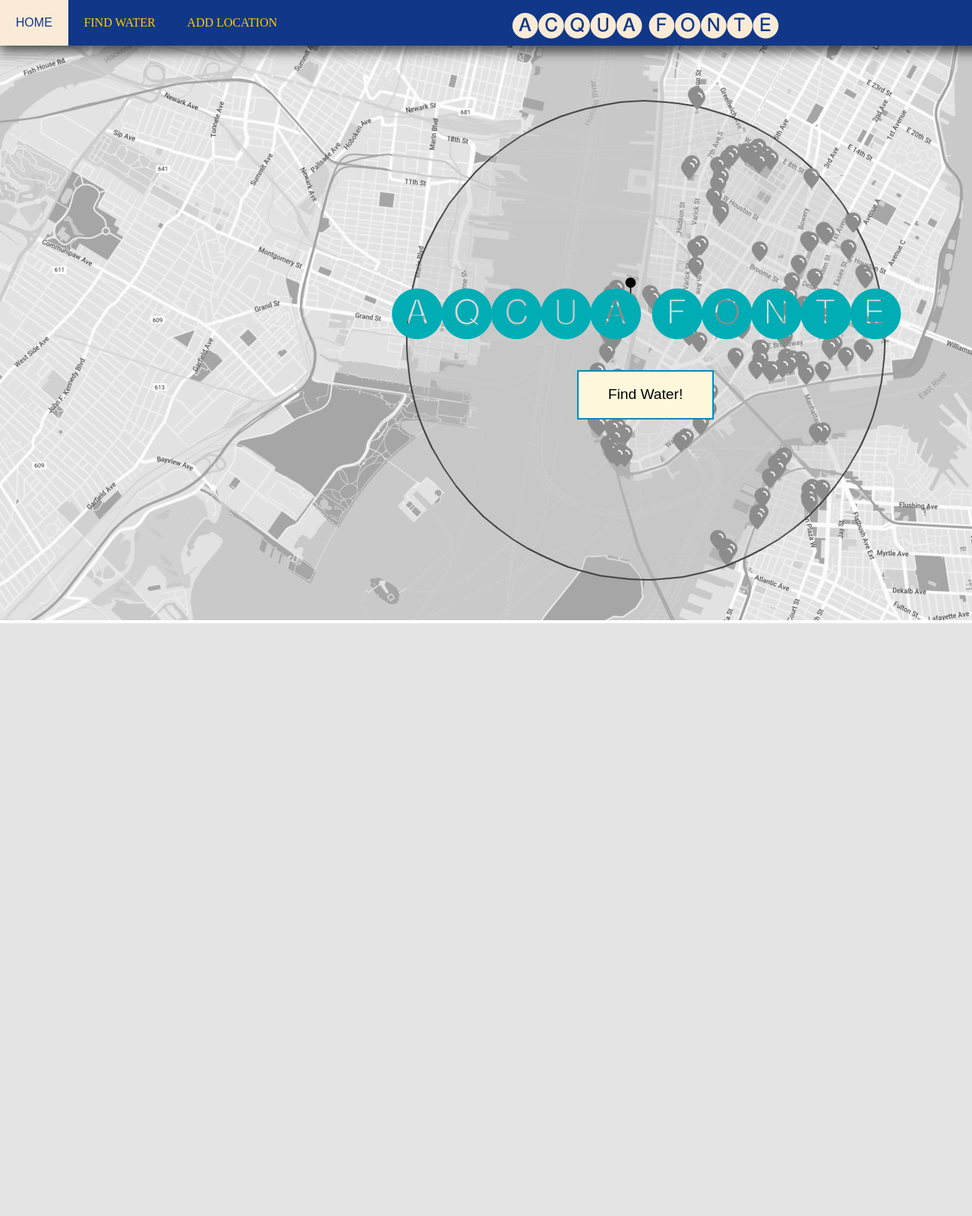
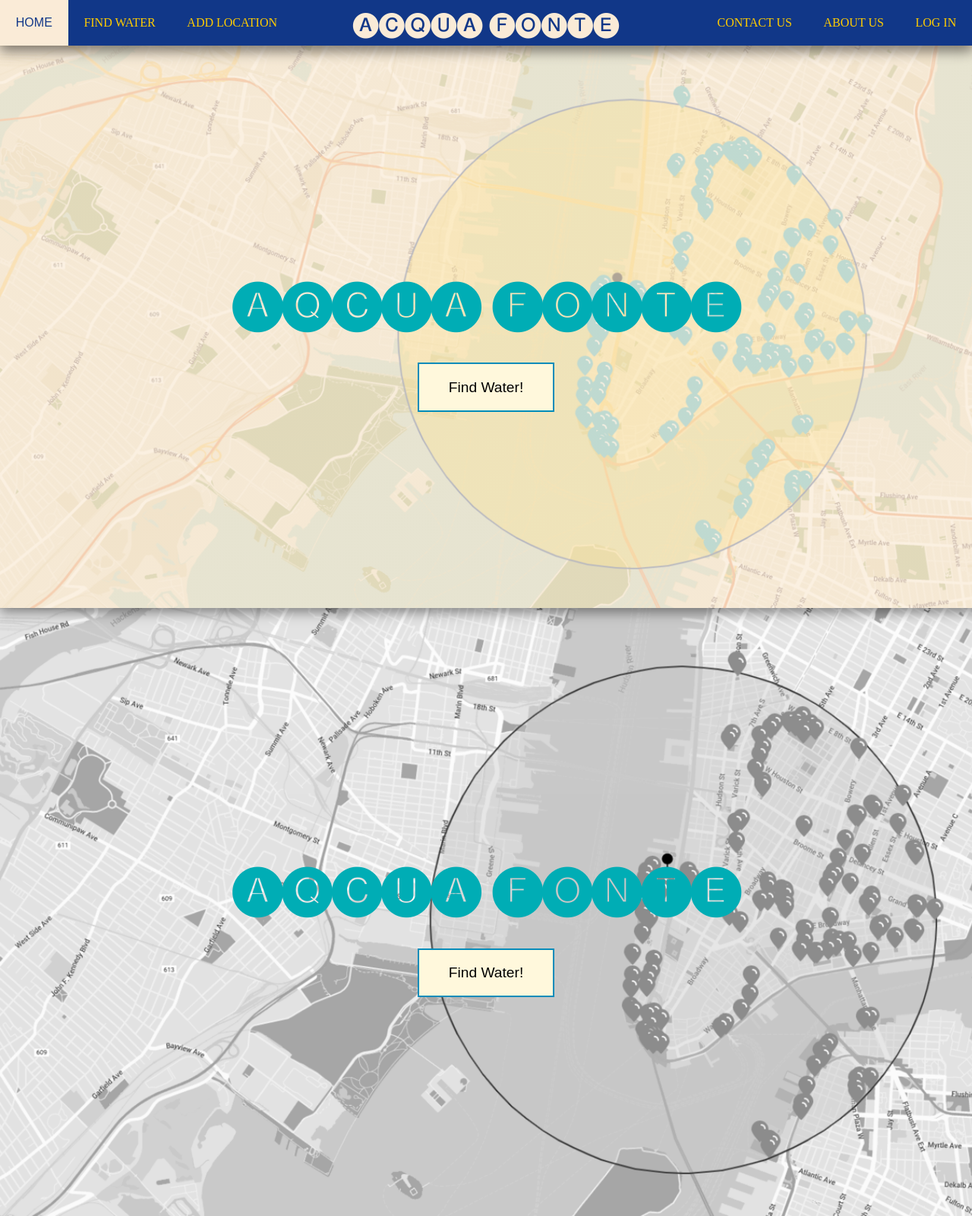
Before and after one commit to esteakshapin/AcquaFonte, a Flask app: page / in a window 1280 px wide. Shown: the whole page at 76% size. Before the commit the page ends 820 px from the top, so only its background shows below. Run offline with Flask 2, Linux system fonts and the light colour scheme.

Commit message:
reverted back

```diff
--- a/static/css/index.css
+++ b/static/css/index.css
@@ -6,14 +6,18 @@ html,body{
   width: 100vw;
   height: 100vh;
   display: table;
-  overflow: hidden;
 }
 .underDiv {
   display: table-row;
   height: 100%;
   width: 100%;
+  background-image: linear-gradient(
+      rgba(250, 235, 215, .7),
+      rgba(250, 235, 215, .7)
+    ), url('/static/img/home_page_background_with_markers_transparent.PNG');
+  background-repeat: no-repeat;
+  background-size: cover;
   opacity: 1;
-  overflow: hidden;
 }
 
 h1{
@@ -23,7 +27,7 @@ h1{
   transition-duration: 0.8s;
 }
 .second_page{
-  height: 100%;
+  height: 100vh;
   position: relative;
 }
 button{
@@ -50,14 +54,10 @@ button{
 #titleBox{
   width: 100%;
   height: 100%;
-  position: absolute;
-  top: 0;
-  left: 0;
   display: flex;
   flex-direction: column;
   align-items: center;
   justify-content: center;
-  z-index: 2;
 }
 
 .imageContainer{
--- a/templates/index.html
+++ b/templates/index.html
@@ -17,6 +17,15 @@
 
           <div class='underDiv'>
 
+
+            <div id='titleBox'>
+              <h1>🅐🅠🅒🅤🅐 🅕🅞🅝🅣🅔 </h1>
+              <a href='find_water'><button class='button1' href='find_water'>Find Water!</button></a>
+            </div>
+          </div>
+
+        </div>
+
         <div class='second_page'>
 
           <div id='titleBox2'>
@@ -35,13 +44,6 @@
         </div>
 
 
-          </div>
-
-        </div>
-
-
-
-
     </body>
 
 
```
Lines whose indentation alone changed are shown as unchanged.
